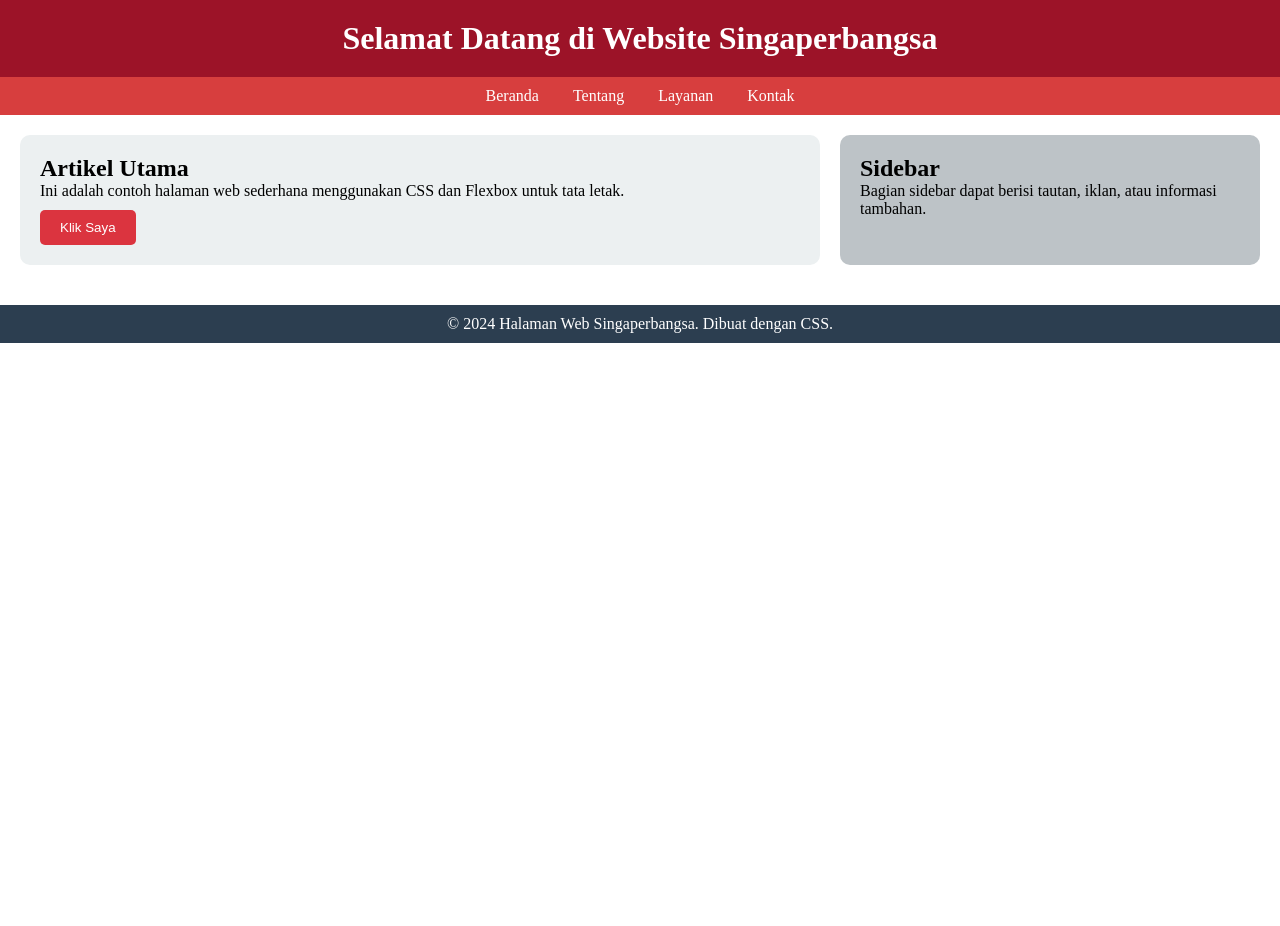
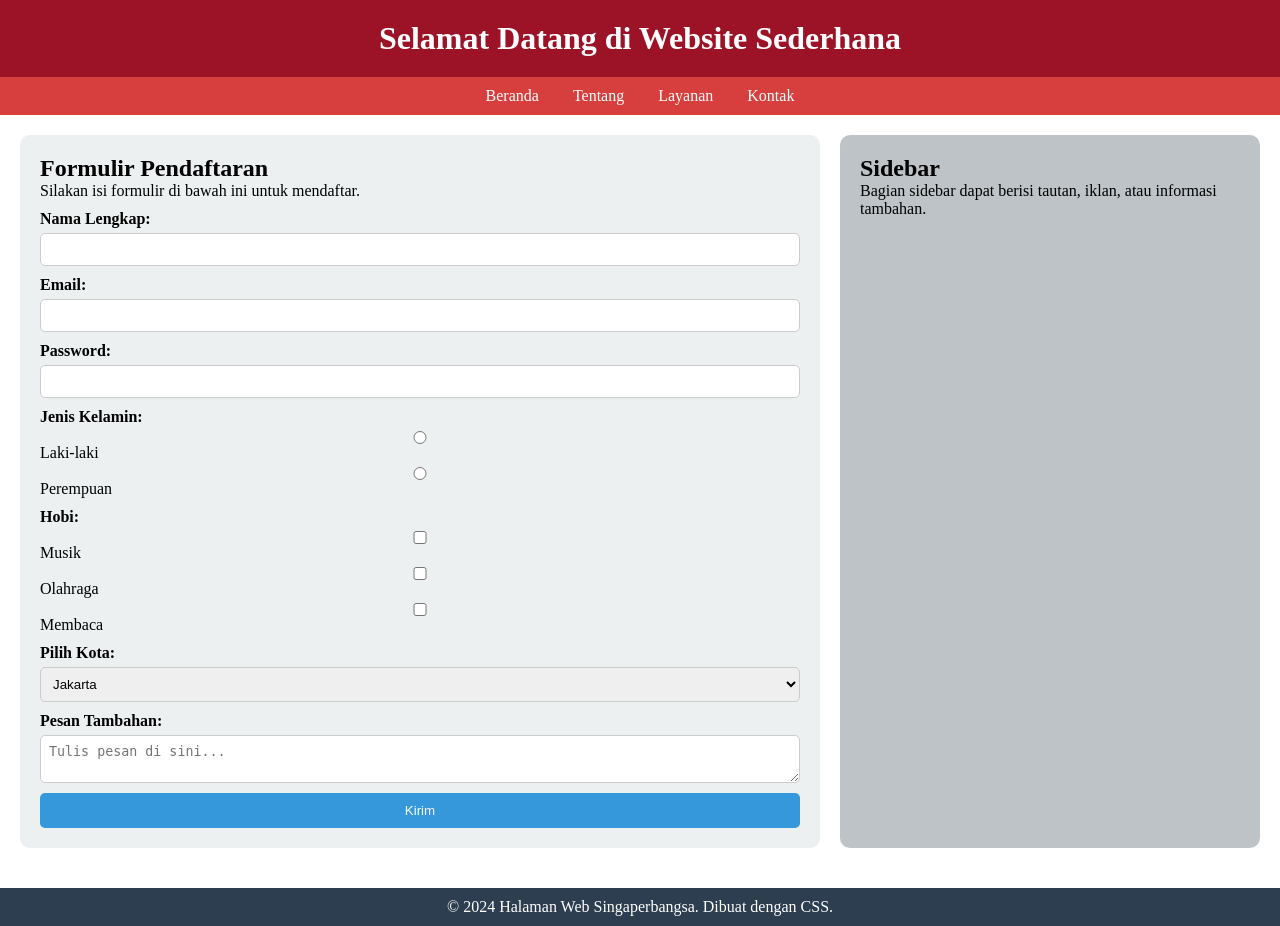
Before and after one commit to petirrozora/Praktikum_PBW, a PHP site: page /html-css.html in a window 1280 px wide. Before the commit the page ends 343 px from the top, so only its background shows below. Run offline with PHP 8.4, Linux system fonts and the light colour scheme.

Commit message:
Tugas Pemrograman Web

```diff
--- a/Tugas/Pertemuan 4 Praktikum/html-css.html
+++ b/Tugas/Pertemuan 4 Praktikum/html-css.html
@@ -1,12 +1,11 @@
-<html >
+<html>
 <head>
    <title>Halaman Web Singaperbangsa</title>
    <link rel="stylesheet" href="style.css">
 </head>
 <body>
-
    <header>
-       <h1>Selamat Datang di Website Singaperbangsa</h1>
+       <h1>Selamat Datang di Website Sederhana</h1>
    </header>
 
    <nav>
@@ -18,14 +17,46 @@
        </ul>
    </nav>
 
-
-
    <div class="container">
        <section class="content">
-           <h2>Artikel Utama</h2>
-           <p>Ini adalah contoh halaman web sederhana menggunakan CSS dan Flexbox untuk tata letak.</p>
-           <button class="btn">Klik Saya</button>
+           <h2>Formulir Pendaftaran</h2>
+           <p>Silakan isi formulir di bawah ini untuk mendaftar.</p>
+           <form>
+               <label>Nama Lengkap:</label>
+               <input type="text" required>
+
+               <label>Email:</label>
+               <input type="email" required>
+
+               <label>Password:</label>
+               <input type="password" required>
+
+               <label>Jenis Kelamin:</label>
+               <input type="radio" name="gender"> Laki-laki
+               <input type="radio" name="gender"> Perempuan
+
+               <label>Hobi:</label>
+               <input type="checkbox"> Musik
+               <input type="checkbox"> Olahraga
+               <input type="checkbox"> Membaca
+
+               <label>Pilih Kota:</label>
+               <select>
+                   <option>Jakarta</option>
+                   <option>Bandung</option>
+                   <option>Surabaya</option>
+                   <option>Karawang</option>
+                   <option>Bogor</option>
+
+               </select>
+
+               <label>Pesan Tambahan:</label>
+               <textarea placeholder="Tulis pesan di sini..."></textarea>
+
+               <button type="submit" class="btn">Kirim</button>
+           </form>
        </section>
+
        <aside class="sidebar">
            <h2>Sidebar</h2>
            <p>Bagian sidebar dapat berisi tautan, iklan, atau informasi tambahan.</p>
@@ -35,7 +66,5 @@
    <footer>
        <p>&copy; 2024 Halaman Web Singaperbangsa. Dibuat dengan CSS.</p>
    </footer>
-
-
 </body>
 </html>
--- a/Tugas/Pertemuan 4 Praktikum/style.css
+++ b/Tugas/Pertemuan 4 Praktikum/style.css
@@ -3,7 +3,6 @@
     padding: 0;
     box-sizing: border-box;
 }
-
 
 header {
     background-color: #9c1328;
@@ -12,20 +11,15 @@
     padding: 20px;
 }
 
-
-
-
 nav {
     background-color: #d73e3e;
     padding: 10px;
     text-align: center;
 }
 
-
 nav ul {
     list-style: none;
 }
-
 
 nav ul li {
     display: inline;
@@ -36,9 +30,6 @@
     color: white;
     text-decoration: none;
 }
-
-
-
 
 .container {
     display: flex;
@@ -61,19 +52,48 @@
     margin-left: 20px;
 }
 
-
- footer { text-align: center;
+footer {
+    text-align: center;
     padding: 10px;
     background-color: #2C3E50;
     color: white;
     margin-top: 20px;
 }
 
+form {
+    display: flex;
+    flex-direction: column;
+}
+
+form label {
+    margin-top: 10px;
+    font-weight: bold;
+}
+
+.input-group {
+    display: flex;
+    gap: 15px;
+    margin-top: 5px;
+}
+
+.input-group label {
+    display: flex;
+    align-items: center;
+    gap: 5px;
+}
+
+form input, form select, form textarea {
+    width: 100%;
+    padding: 8px;
+    margin-top: 5px;
+    border: 1px solid #ccc;
+    border-radius: 5px;
+}
 
 .btn {
     display: inline-block;
     padding: 10px 20px;
-    background-color: #db343f;
+    background-color: #3498db;
     color: white;
     text-decoration: none;
     border-radius: 5px;
@@ -83,7 +103,6 @@
     transition: background-color 0.3s ease-in-out, transform 0.2s ease-in-out;
 }
 
-
 .btn:hover {
     background-color: #2980B9;
     transform: scale(1.1);
```
Lines whose indentation alone changed are shown as unchanged.
